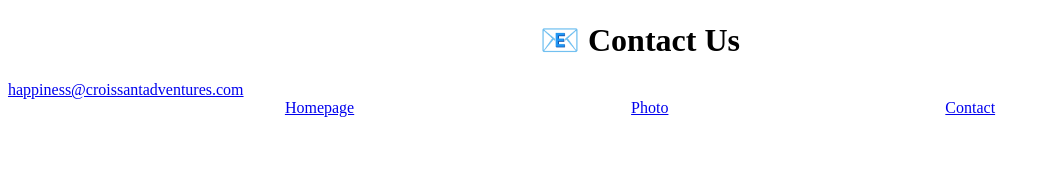
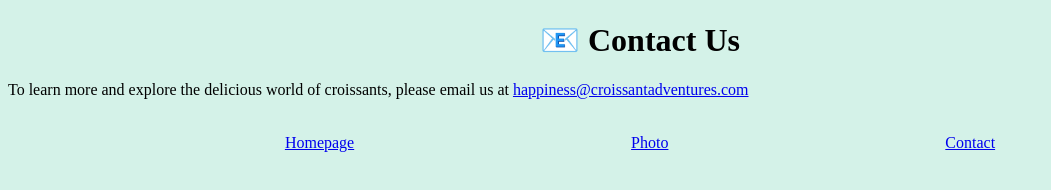
Before and after one commit to NyawiraGitaka/responsive-test, a plain HTML site: page contact.html in a window 1280 px wide. Shown: the whole page, without its empty margins (0-1051 px from the left). Drawn offline with Linux system fonts and the light colour scheme.

Commit message:
Index.html updates
Styling updates- background, alignment

```diff
--- a/contact.html
+++ b/contact.html
@@ -8,7 +8,8 @@
 </head>
 <body>
     <h1>📧 Contact Us</h1>
-    <a href="mailto:happiness@croissantadventures.com">happiness@croissantadventures.com</a>
+    <p> To learn more and explore the delicious world of croissants, please email us at <a href="mailto:happiness@croissantadventures.com">happiness@croissantadventures.com</a></p>
+
     <div class="links">
         <a href="/">Homepage</a>
         <a href="/photo.html">Photo</a>
--- a/src/styles.css
+++ b/src/styles.css
@@ -1,12 +1,21 @@
+body{
+    background-color: rgb(212, 242, 232);
+}
 h1 {
   text-align: center;
 }
 .links{
     display: flex;
     justify-content: space-evenly;
+    margin-top: 35px;
 }
 img{
     border-radius: 10px;
     display: block;
     margin: 0 auto;
+    margin-bottom: 35px;
 }
+p{
+    text-align: center;
+    display: inline;
+}
```
Also changed, not shown: photo.html (+1 -0 lines).
